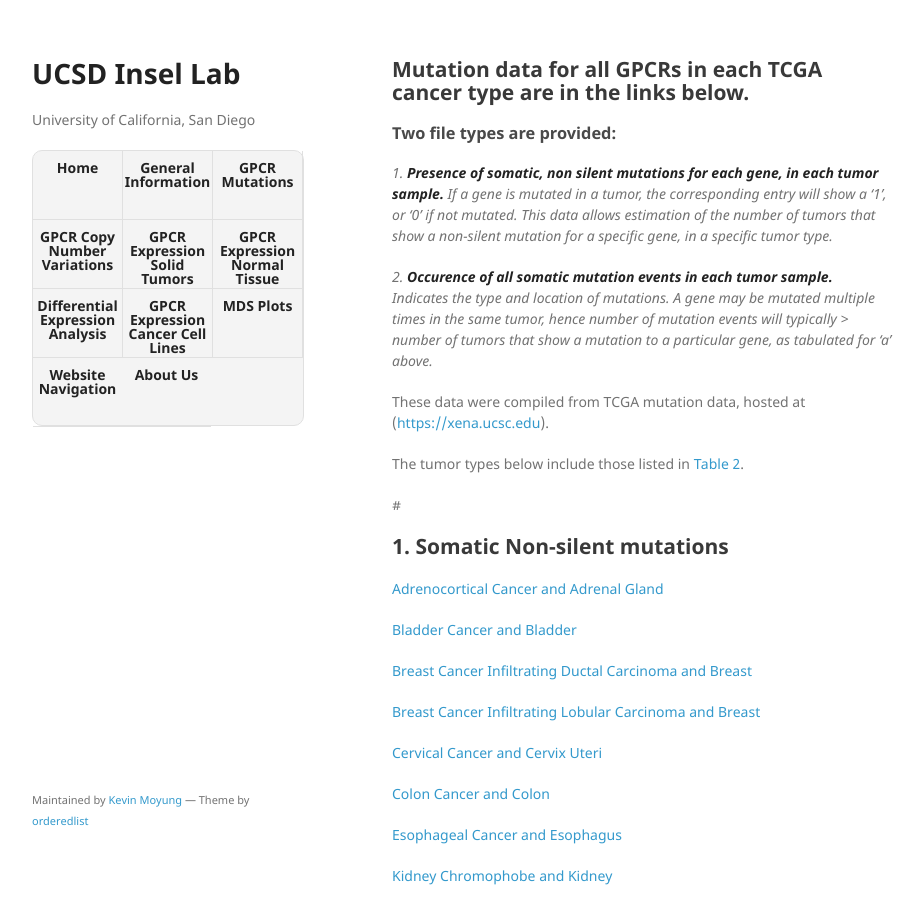
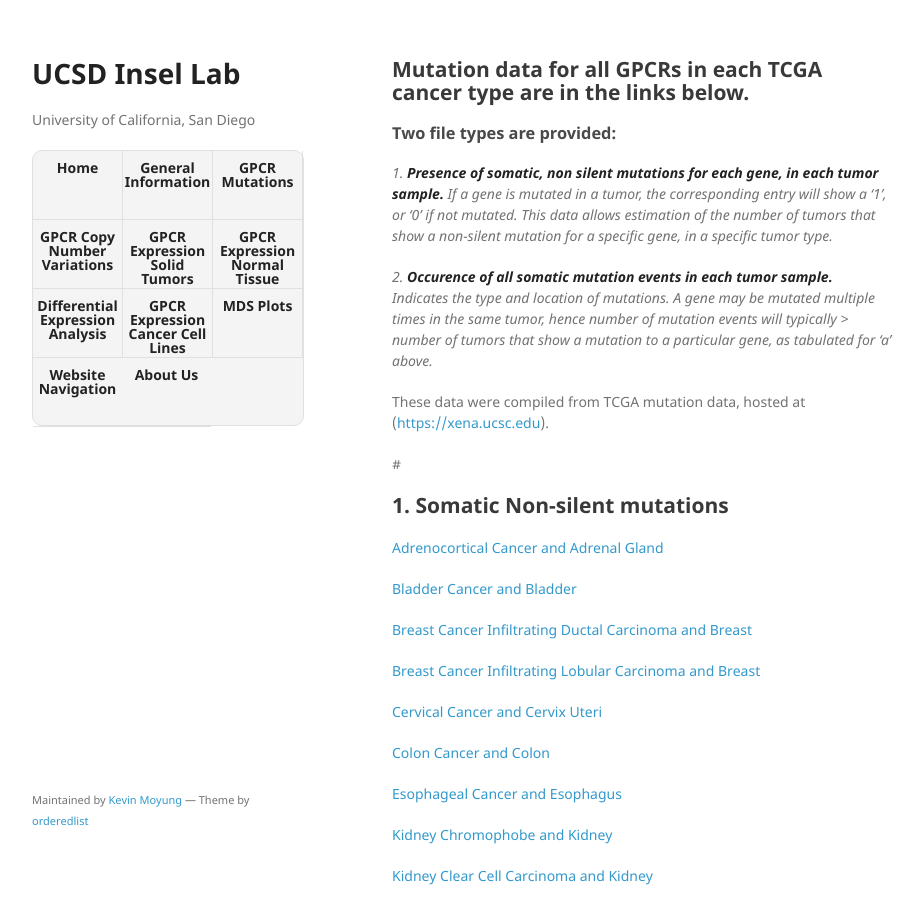
Before and after one commit to insellab/insellab.github.io, a Jekyll site: the page built from gpcr_mutations.md, in a window 1280 px wide and 900 px high. Shown: the whole window, without its empty margins (178-1101 px from the left). Built offline with Jekyll 4.4.1, drawn with Linux system fonts in a browser that asks for light colours; our own code applies the rules of GitHub Pages for plain Markdown files.

Commit message:
Update gpcr_mutations.md

```diff
--- a/gpcr_mutations.md
+++ b/gpcr_mutations.md
@@ -12,7 +12,7 @@ layout: default
 
 These data were compiled from TCGA mutation data, hosted at ([https://xena.ucsc.edu](https://xena.ucsc.edu)).
 
-The tumor types below include those listed in [Table 2](https://insellab.github.io/Picture1.jpg).
+
 
 
 #
```
